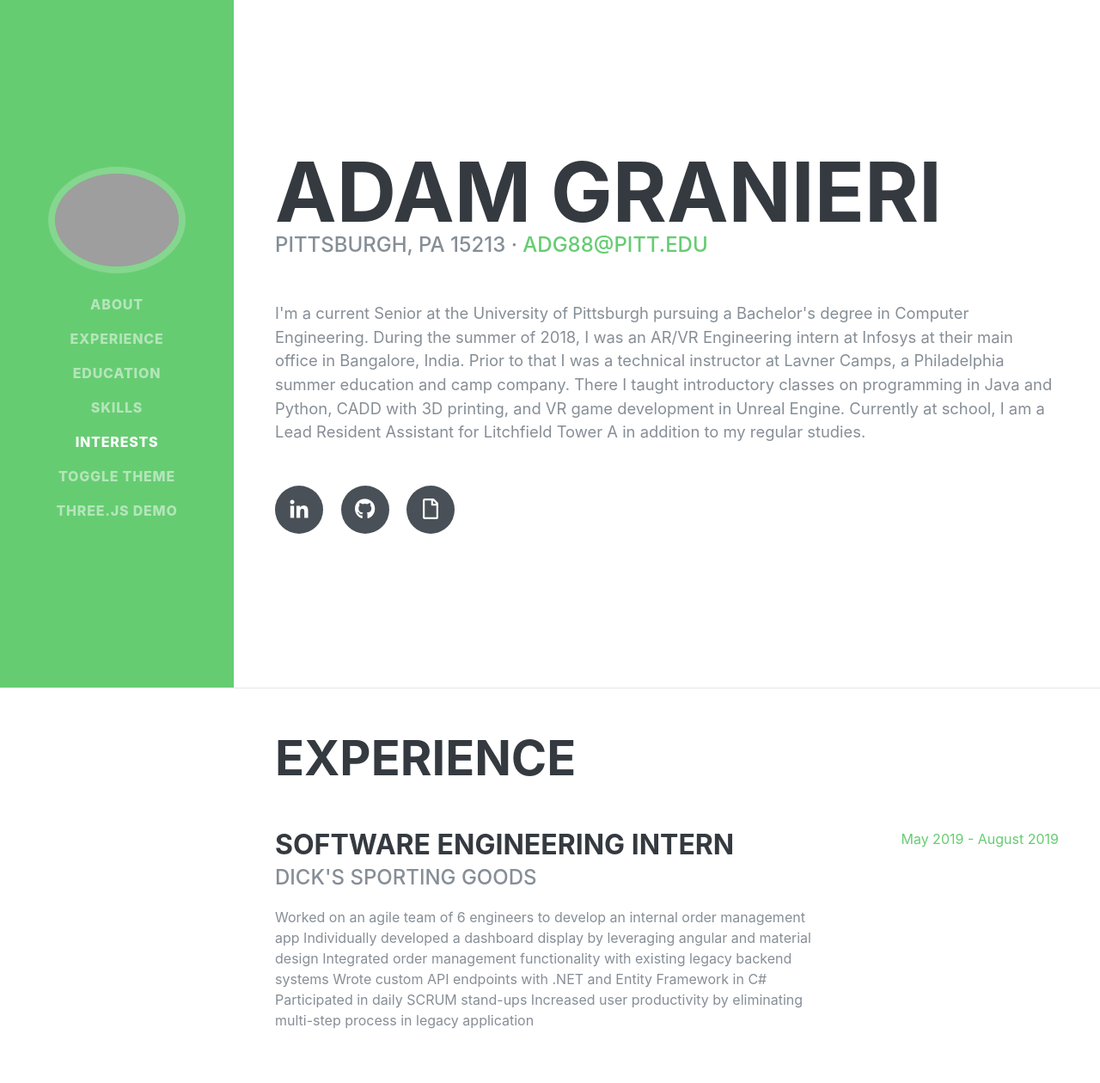
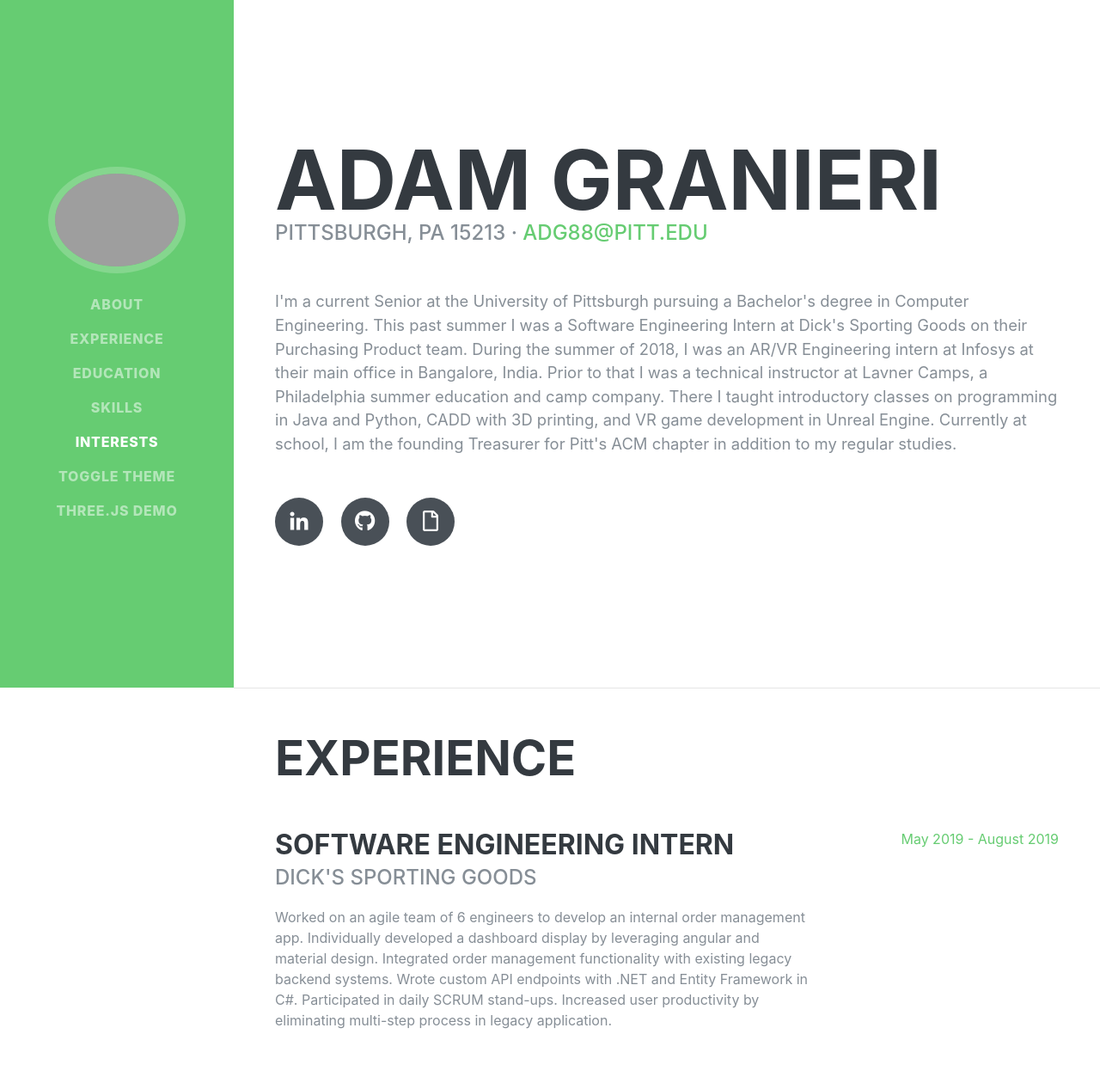
Before and after one commit to adam-granieri/adam-granieri.github.io, a plain HTML site: page index.html in a window 1280 px wide. Shown: the top 1260 px of the page at 86% size. Drawn offline with nearby package versions, Linux system fonts and the light colour scheme; grey boxes are pictures that could not be loaded; a web font is replaced by a local one.

Commit message:
updated resume

```diff
--- a/index.html
+++ b/index.html
@@ -90,10 +90,11 @@
             <a href="mailto:adg88@pitt.edu">adg88@pitt.edu</a>
           </div>
           <p class="lead mb-5">I'm a current Senior at the University of Pittsburgh pursuing a Bachelor's degree in Computer Engineering.
+            This past summer I was a Software Engineering Intern at Dick's Sporting Goods on their Purchasing Product team.
             During the summer of 2018, I was an AR/VR Engineering intern at Infosys at their main office in Bangalore, India.
             Prior to that I was a technical instructor at Lavner Camps, a Philadelphia summer education and camp company.
             There I taught introductory classes on programming in Java and Python, CADD with 3D printing, and VR game development in Unreal Engine.
-            Currently at school, I am a Lead Resident Assistant for Litchfield Tower A in addition to my regular studies.</p>
+            Currently at school, I am the founding Treasurer for Pitt's ACM chapter in addition to my regular studies.</p>
           <div class="social-icons">
             <a href="https://www.linkedin.com/in/adam-granieri">
               <i class="fab fa-linkedin-in"></i>
@@ -101,7 +102,7 @@
             <a href="https://github.com/adam-granieri">
               <i class="fab fa-github"></i>
             </a>
-            <a href="img/Adam_Granieri_Resume.pdf">
+            <a href="img/Online_Resume.pdf">
               <i class="far fa-file"></i>
             </a>
           </div>
@@ -119,12 +120,12 @@
               <h3 class="mb-0">Software Engineering Intern</h3>
               <div class="subheading mb-3">Dick's Sporting Goods</div>
               <p>
-                Worked on an agile team of 6 engineers to develop an internal order management app
-                Individually developed a dashboard display by leveraging angular and material design
-                Integrated order management functionality with existing legacy backend systems
-                Wrote custom API endpoints with .NET and Entity Framework in C#
-                Participated in daily SCRUM stand-ups
-                Increased user productivity by eliminating multi-step process in legacy application
+                Worked on an agile team of 6 engineers to develop an internal order management app.
+                Individually developed a dashboard display by leveraging angular and material design.
+                Integrated order management functionality with existing legacy backend systems.
+                Wrote custom API endpoints with .NET and Entity Framework in C#.
+                Participated in daily SCRUM stand-ups.
+                Increased user productivity by eliminating multi-step process in legacy application.
               </p>
             </div>
             <div class="resume-date text-md-right">
@@ -275,7 +276,8 @@
       <section class="resume-section p-3 p-lg-5 d-flex flex-column" id="interests">
         <div class="my-auto">
           <h2 class="mb-5">Interests &amp; <span id="me">About Me</span></h2>
-          <p>At Pitt, I&#39;m a part of a few organizations.  Primarily, I am the Lead Resident Assistant this year for first-year
+          <p>At Pitt, I&#39;m a part of a few organizations.  Currently I am the founding Treasurer for the Association for Computing Machinery (ACM) at Pitt.
+              Last year, I was the Lead Resident Assistant this year for first-year
               students in Litchfield Tower A.  I took on this role after having an amazing experience as a regular RA for the
               First Year Engineering Living Learning Community (LLC) last year and wanted to challenge myself in &#39;soft&#39; skill areas.
               I&#39;m also a part of the Institute of Electrical and Electronics Engineers (IEEE) along with the Honors College at Pitt.</p>
```
Also changed, not shown: 2 other files.
